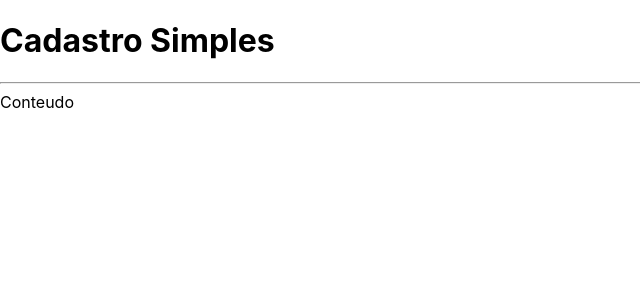
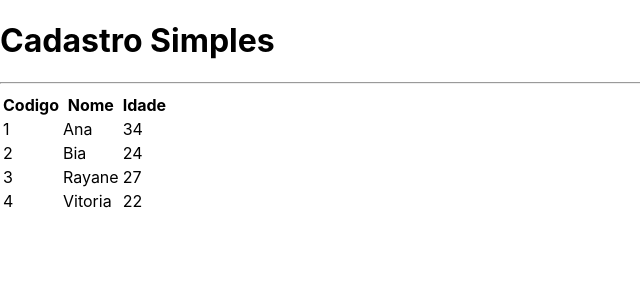
Before and after one commit to jvmineiro/netx-crud, a Next.js app: page / in a window 1280 px wide. Shown: the top 300 px of the page, without its empty margins (0-640 px from the left). Built offline with nearby package versions, Linux system fonts and the light colour scheme.

Commit message:
Component Tabela

```diff
--- /dev/null
+++ b/src/components/Tabela.tsx
@@ -0,0 +1,40 @@
+import Cliente from '../core/Cliente';
+
+interface TabelaProps {
+    clientes: Cliente[]
+}
+
+export default function Tabela(props: TabelaProps) {
+
+    function renderizarCabecalho() {
+        return (
+        <tr>
+            <th>Codigo</th>
+            <th>Nome</th>
+            <th>Idade</th>
+        </tr>
+        )
+    }
+
+    function renderizarDados() {
+        return props.clientes?.map((cliente, i) => {
+            return (
+                <tr key={cliente.id}>
+                    <td>{cliente.id}</td>
+                    <td>{cliente.nome}</td>
+                    <td>{cliente.idade}</td>
+                </tr>
+            )
+        })
+    }
+    return (
+        <table>
+            <thead>
+                {renderizarCabecalho()}
+            </thead>
+            <tbody>
+                {renderizarDados()}
+            </tbody>
+        </table>
+    )
+}
--- a/src/pages/index.tsx
+++ b/src/pages/index.tsx
@@ -1,6 +1,16 @@
 import Layout from "../components/Layout";
+import Tabela from '../components/Tabela';
+import Cliente from '../core/Cliente';
 
 export default function Home() {
+
+  const clientes = [
+    new Cliente("Ana", 34, '1'),
+    new Cliente("Bia", 24, '2'),
+    new Cliente("Rayane", 27, '3'),
+    new Cliente("Vitoria", 22, '4'),
+  ]
+
   return (
     <div className={`
     flex justify-center items-center h-screen
@@ -8,7 +18,7 @@ export default function Home() {
     text-white
     `}>
       <Layout titulo="Cadastro Simples">
-        <span>Conteudo</span>
+        <Tabela clientes={clientes}></Tabela>
       </Layout>
     </div>
   )
```
